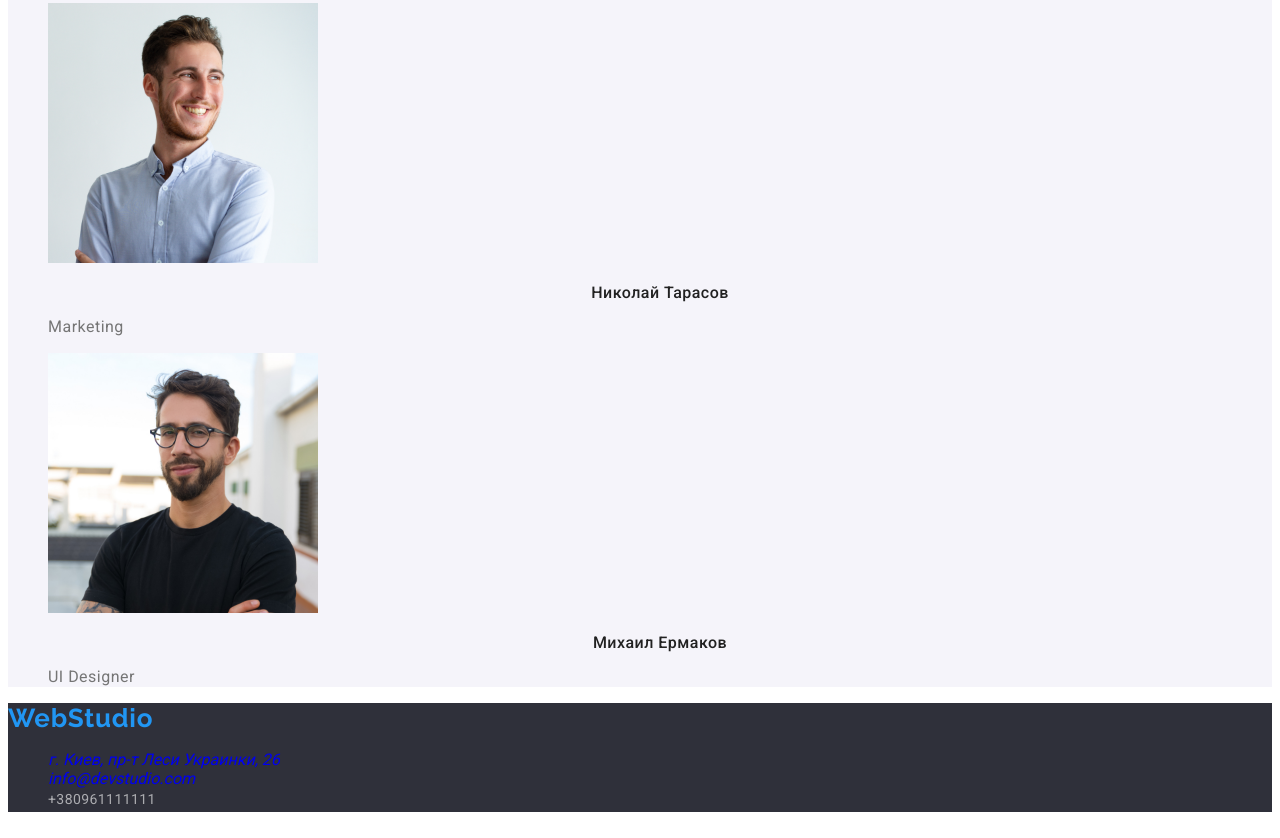
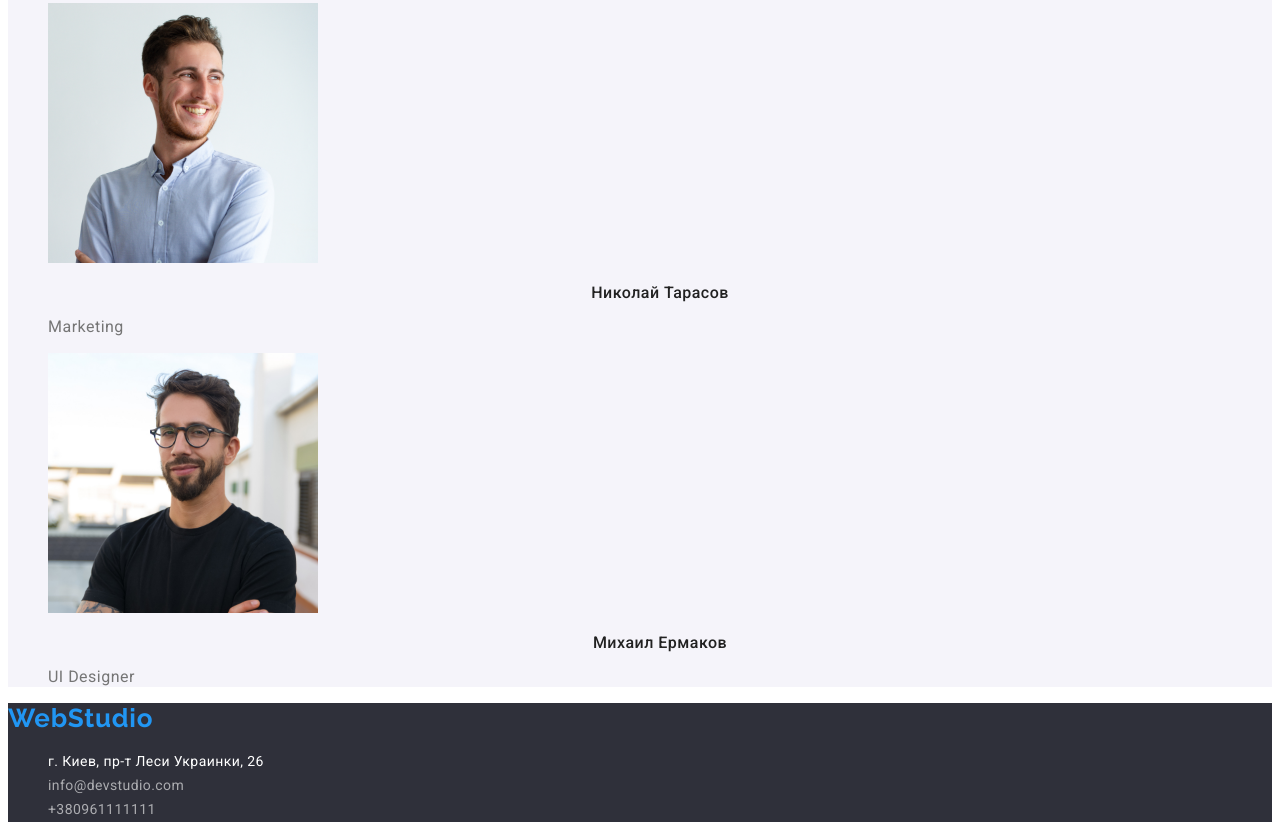
Before and after one commit to Drews21/goit-markup-hw-02, a plain HTML site: page index.html in a window 1280 px wide. Shown: the part 2440-3278 px from the top of the page. Drawn offline with Linux system fonts and the light colour scheme.

Commit message:
исправил линки в футере главной страницы

```diff
--- a/index.html
+++ b/index.html
@@ -114,10 +114,10 @@
         <address class="adrs">
             <ul class="footer-list list">
                 <li>
-                    <a class="maps link" href="https://goo.gl/maps/d7Em2JPg841mG3rt8" target="_blank">г. Киев, пр-т Леси
+                    <a class="map-link link" href="https://goo.gl/maps/d7Em2JPg841mG3rt8" target="_blank">г. Киев, пр-т Леси
                         Украинки, 26</a></li>
                 <li>
-                    <a class="mail link" href="mailto:info@devstudio.com">info@devstudio.com</a></li>
+                    <a class="mail-link link" href="mailto:info@devstudio.com">info@devstudio.com</a></li>
                 <li>
                     <a class="tel link" href="tel:+380961111111">+380961111111</a></li>
             </ul>
```
